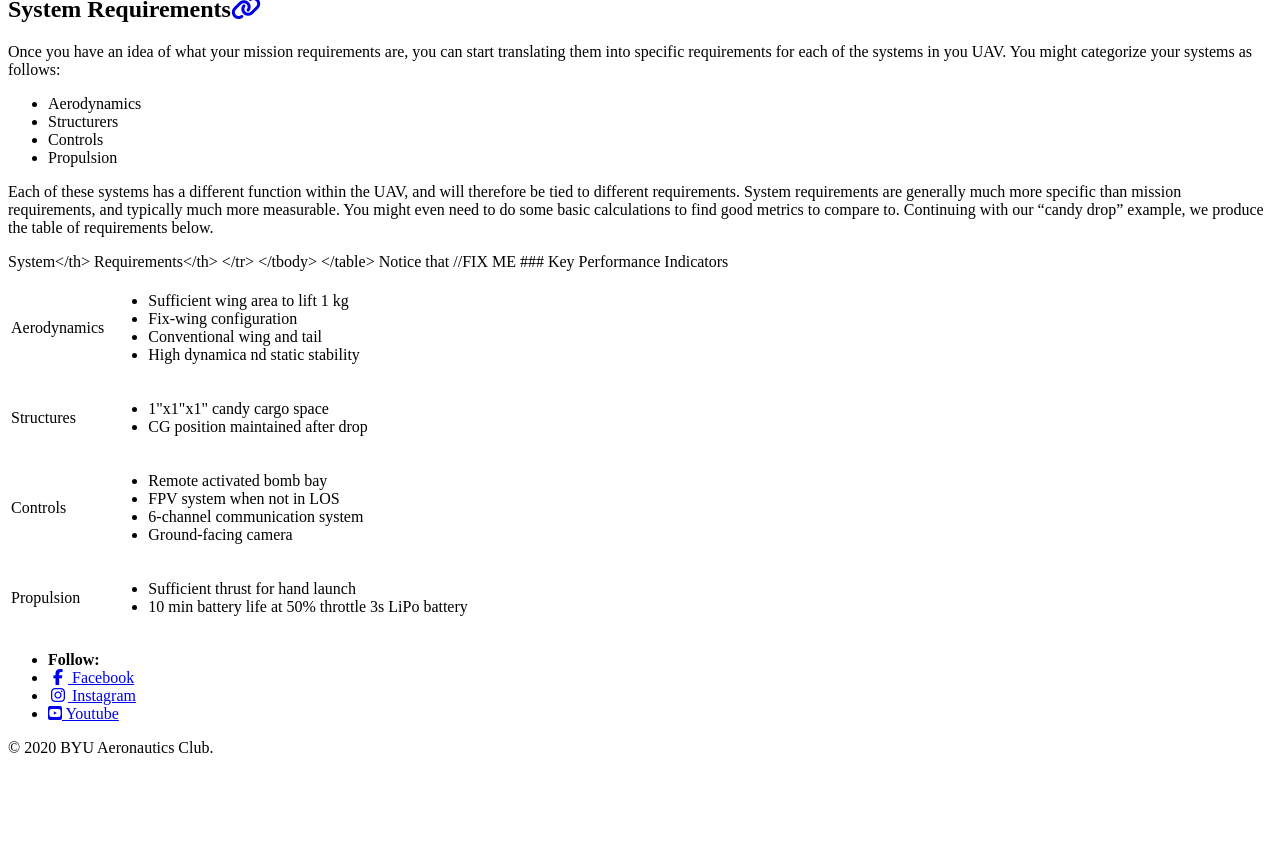
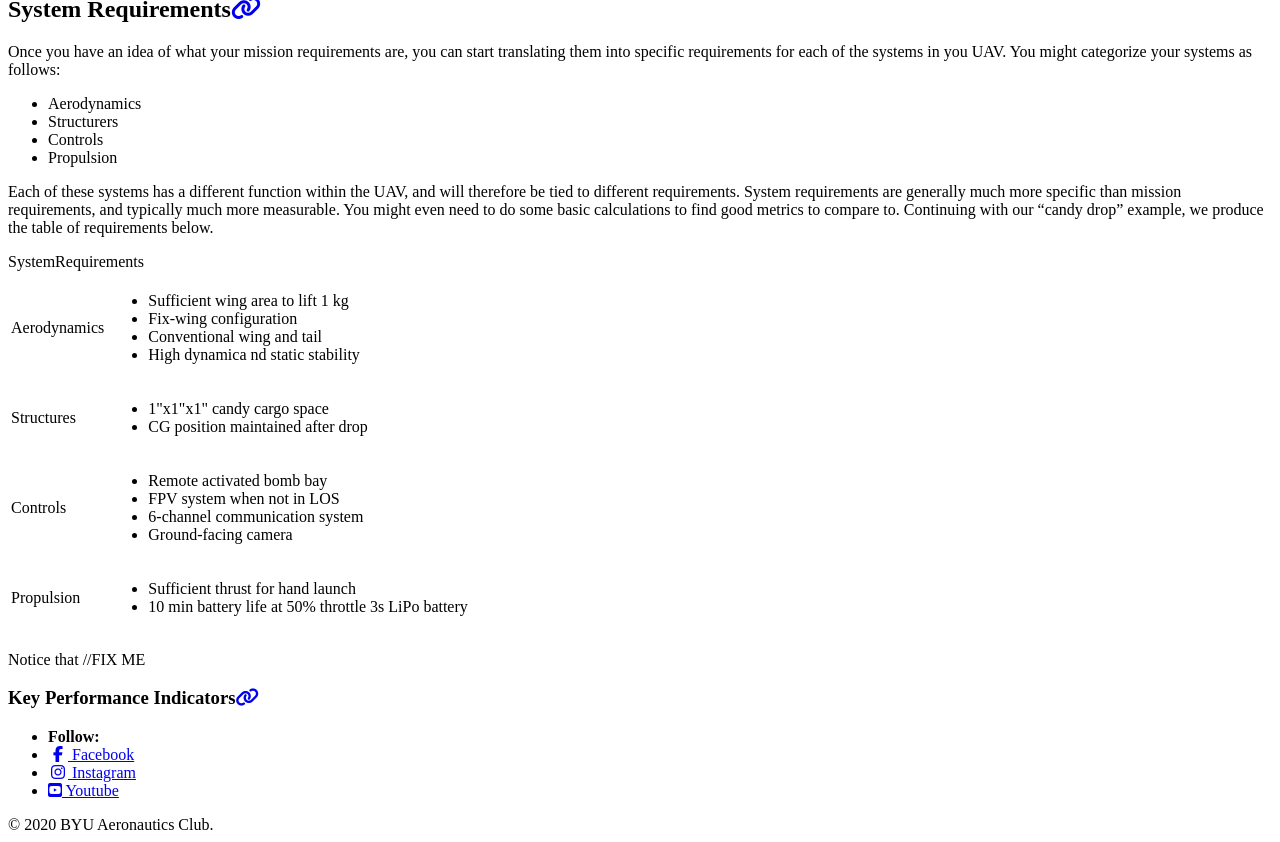
Before and after one commit to BYU-Aeronautics-Club/BYUAeronauticsClub.github.io, a Jekyll site: the page built from _pages/fundamentals/designtools/definingrequirements.md, in a window 1280 px wide and 900 px high, scrolled down 1491 px, cut to the strip 58-900 px from the top of the window. Built offline with Jekyll 4.4.1, drawn with Linux system fonts in a browser that asks for light colours; cached includes are drawn as plain includes; nearby versions of some CDN libraries; before the commit the page ends 2314 px from its top, so only the background shows below that; some of the changed lines change nothing that is shown.

Commit message:
Whoopsie

```diff
--- a/_pages/fundamentals/designtools/definingrequirements.md
+++ b/_pages/fundamentals/designtools/definingrequirements.md
@@ -40,8 +40,8 @@ Each of these systems has a different function within the UAV, and will therefor
 <table>
     <tbody>
         <tr>
-            <thead>System</th>
-            <thead>Requirements</th>
+            <thead>System</thead>
+            <thead>Requirements</thead>
         </tr>
         <tr>
             <td>
```
